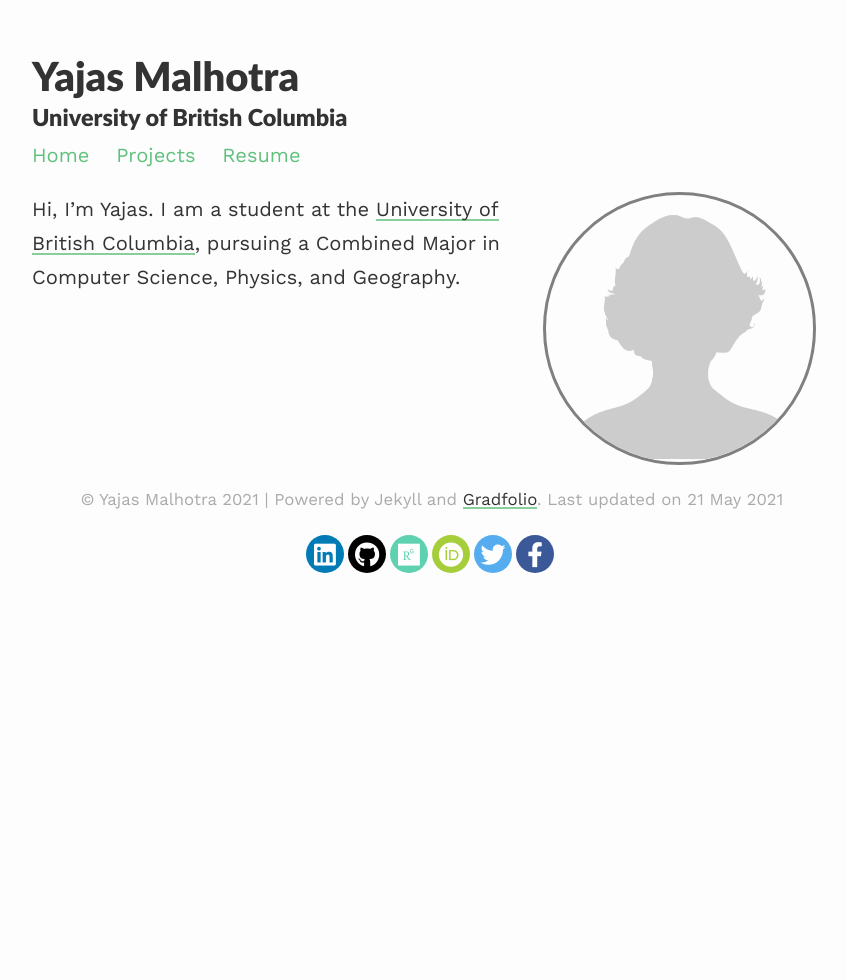
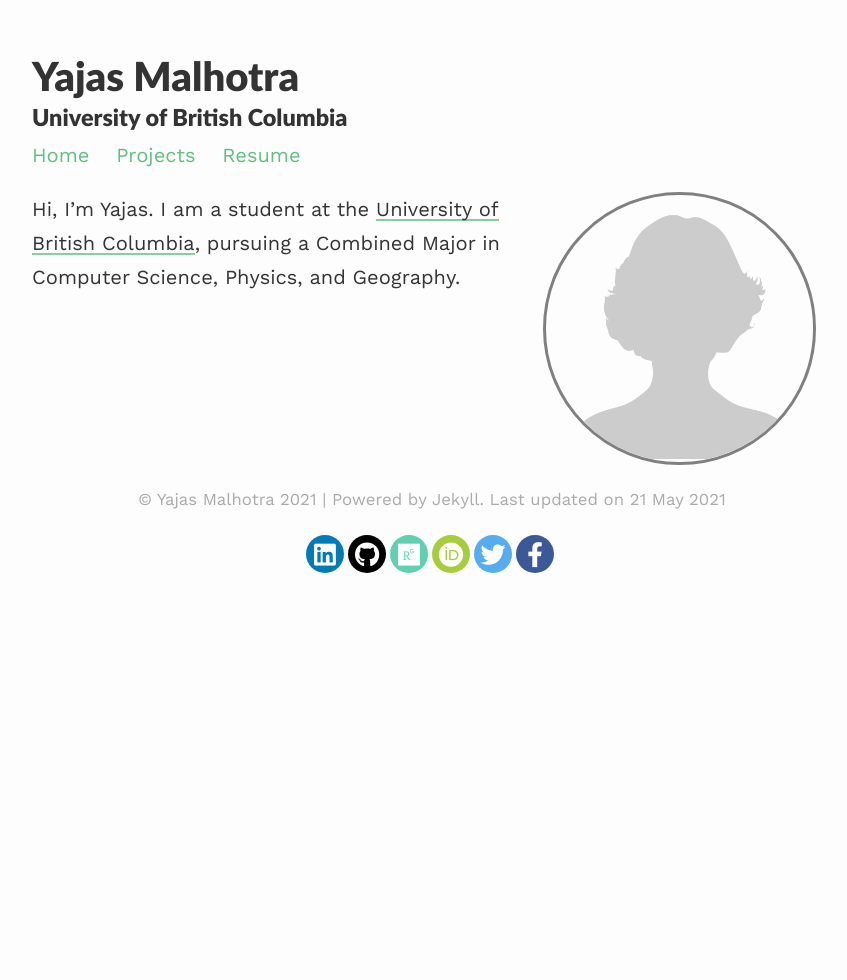
Before and after one commit to stackbit-projects/portfolio-7de77, a Jekyll site: the page built from index.md, in a window 1280 px wide. Shown: the whole page, without its empty margins (208-1055 px from the left). Built offline with Jekyll 4.4.1, drawn with Linux system fonts in a browser that asks for light colours; nearby versions of some CDN libraries.

Commit message:
default.html: changed

```diff
--- a/_layouts/default.html
+++ b/_layouts/default.html
@@ -33,8 +33,7 @@
         <footer>
           <p class="copy">
             <small> &copy; {{site.title}} {{ site.time | date: '%Y' }}
-                    | Powered by Jekyll and
-                    <a target="_blank" href="https://github.com/jitinnair1/gradfolio/">Gradfolio</a>.
+                    | Powered by Jekyll.
                     Last updated on {{ site.time | date_to_long_string }}
             </small>
           </p>
```
